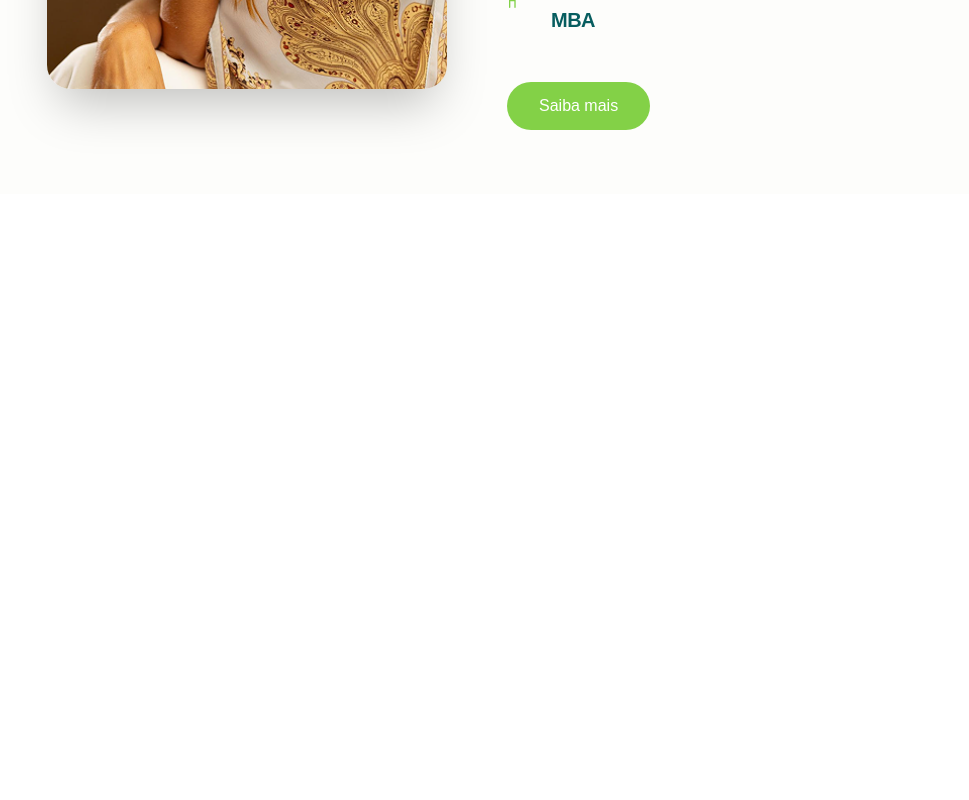
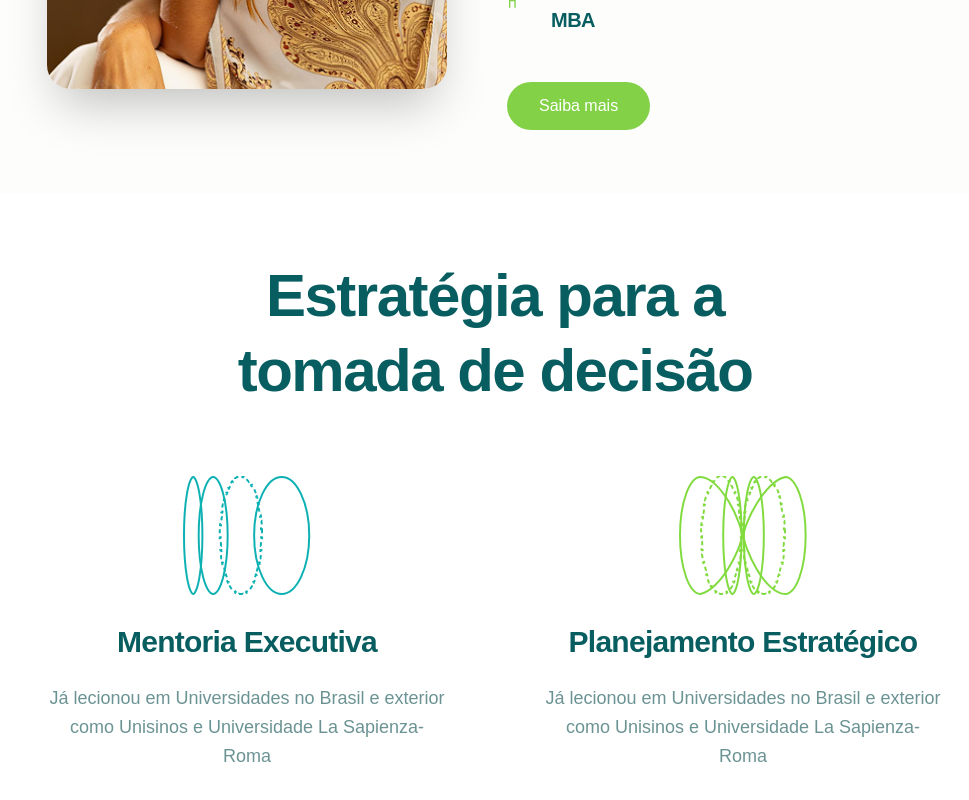
Before and after one commit to thbueno/sonata, a Next.js app: page / in a window 1280 px wide. Shown: the part 1640-2440 px from the top of the page, without its empty margins (145-1114 px from the left). Before the commit the page ends 1834 px from the top, so only its background shows below. Built offline with nearby package versions, Linux system fonts and the light colour scheme; a web font is replaced by a local one.

Commit message:
estragia section

```diff
--- /dev/null
+++ b/src/Components/Estrategia.tsx
@@ -0,0 +1,55 @@
+import Image from "next/image";
+
+export default function Estrategia() {
+  return (
+    <section className="w-full bg-white py-16 px-6 sm:px-8 md:px-12 lg:px-48">
+      <div className="container mx-auto">
+        {/* Title */}
+        <h2 className="text-(--dark-blue) font-bold text-4xl sm:text-5xl lg:text-6xl leading-tight text-center mb-16">
+          Estratégia para a<br />tomada de decisão
+        </h2>
+
+        {/* Services Grid */}
+        <div className="grid grid-cols-1 lg:grid-cols-2 gap-12 lg:gap-24 max-w-5xl mx-auto">
+          {/* Mentoria Executiva */}
+          <div className="flex flex-col items-center gap-6 transition-transform duration-300 hover:translate-y-[-4px]">
+            <div className="w-32 h-32 flex items-center justify-center">
+              <Image
+                src="/svgs/mentoria-icon.svg"
+                alt="Mentoria Executiva"
+                width={128}
+                height={128}
+                className="object-contain"
+              />
+            </div>
+            <h3 className="text-(--dark-blue) font-bold text-2xl sm:text-3xl text-center">
+              Mentoria Executiva
+            </h3>
+            <p className="text-(--grey) text-base sm:text-lg text-center leading-relaxed max-w-md">
+              Já lecionou em Universidades no Brasil e exterior como Unisinos e Universidade La Sapienza-Roma
+            </p>
+          </div>
+
+          {/* Planejamento Estratégico */}
+          <div className="flex flex-col items-center gap-6 transition-transform duration-300 hover:translate-y-[-4px]">
+            <div className="w-32 h-32 flex items-center justify-center">
+              <Image
+                src="/svgs/plan-icon.svg"
+                alt="Planejamento Estratégico"
+                width={128}
+                height={128}
+                className="object-contain"
+              />
+            </div>
+            <h3 className="text-(--dark-blue) font-bold text-2xl sm:text-3xl text-center">
+              Planejamento Estratégico
+            </h3>
+            <p className="text-(--grey) text-base sm:text-lg text-center leading-relaxed max-w-md">
+              Já lecionou em Universidades no Brasil e exterior como Unisinos e Universidade La Sapienza-Roma
+            </p>
+          </div>
+        </div>
+      </div>
+    </section>
+  );
+}
--- a/src/app/layout.tsx
+++ b/src/app/layout.tsx
@@ -37,8 +37,8 @@ const sfPro = localFont({
 });
 
 export const metadata: Metadata = {
-  title: "Create Next App",
-  description: "Generated by create next app",
+  title: "Sonata Leadership Academy",
+  description: "além da técnica",
 };
 
 export default function RootLayout({
--- a/src/app/page.tsx
+++ b/src/app/page.tsx
@@ -1,6 +1,7 @@
 import { Navbar } from '@/Components/Navbar';
 import { Hero } from '@/Components/Hero';
 import Soraia from '@/Components/Soraia';
+import Estrategia from '@/Components/Estrategia';
 
 export default function Home() {
   return (
@@ -8,6 +9,7 @@ export default function Home() {
       <Navbar />
       <Hero />
       <Soraia />
+      <Estrategia />
     </div>
   );
 }
```
Also changed, not shown: .kiro/steering/structure.md, public/svgs/plan-icon.svg (added).
